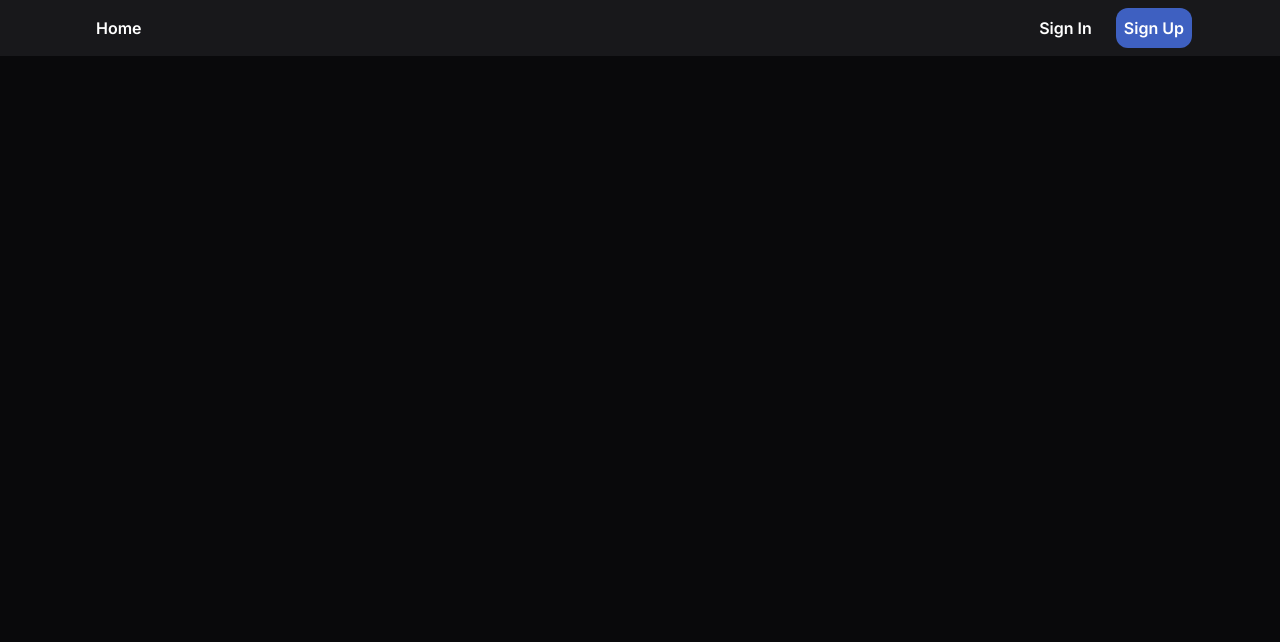
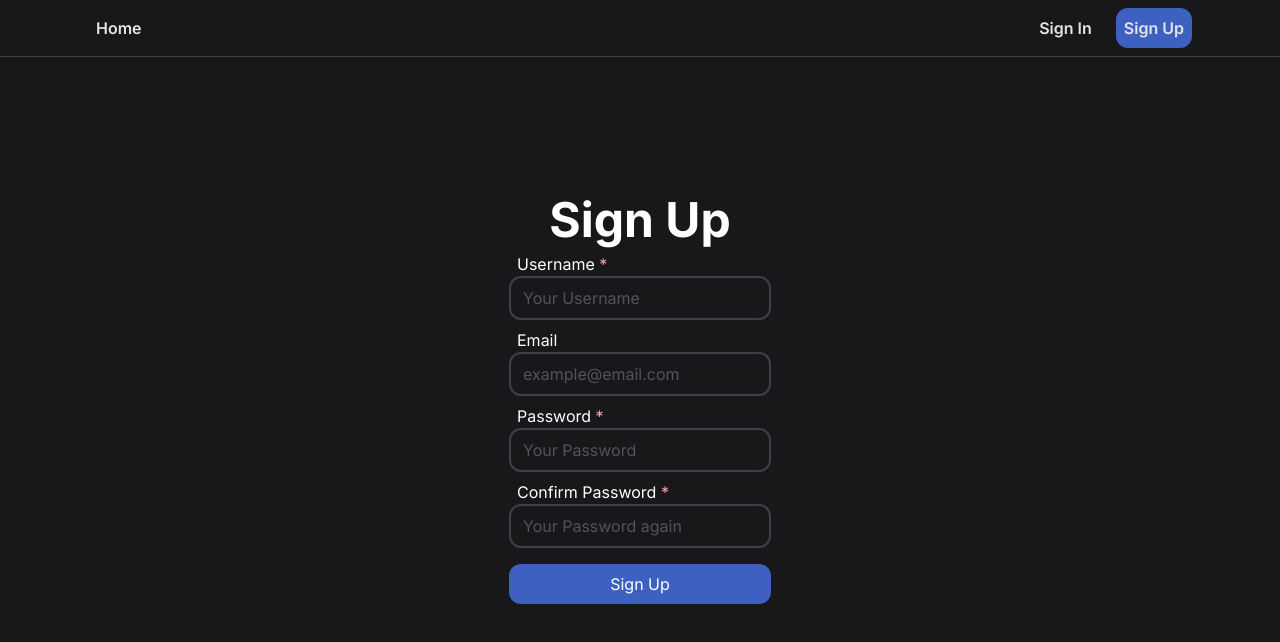
Before and after one commit to YaikaRace/oush, a Vue app: page /signup in a window 1280 px wide. Shown: the top 642 px of the page. Built offline with nearby package versions, Linux system fonts and the light colour scheme.

Commit message:
Updated BG Colors Added Sign Up and Sign In routes and Views Added Shorten URL Redirections

```diff
--- a/public/index.html
+++ b/public/index.html
@@ -18,7 +18,7 @@
     ></script>
     <title>OUS - Open URL Shortener</title>
   </head>
-  <body class="bg-zinc-950 min-w-full font-inter">
+  <body class="bg-zinc-900 min-w-full font-inter">
     <noscript>
       <strong
         >We're sorry but <%= htmlWebpackPlugin.options.title %> doesn't work
--- a/src/components/NavBar.vue
+++ b/src/components/NavBar.vue
@@ -1,6 +1,8 @@
 <template>
-  <header class="sticky top-0 left-0">
-    <nav class="bg-zinc-900 min-h-fit min-w-full">
+  <header class="sticky top-0 left-0 z-10">
+    <nav
+      class="min-h-fit min-w-full bg-zinc-900 border-b-[1px] border-zinc-700"
+    >
       <ul class="flex py-2 md:w-11/12 md:mx-auto md:max-w-[70rem]">
         <li>
           <router-link :to="{ name: 'home' }" class="nav-button"
@@ -8,13 +10,13 @@
           >
         </li>
         <li class="ml-auto">
-          <router-link :to="{ name: 'home' }" class="nav-button"
+          <router-link :to="{ name: 'signin' }" class="nav-button"
             >Sign In</router-link
           >
         </li>
         <li>
           <router-link
-            :to="{ name: 'home' }"
+            :to="{ name: 'signup' }"
             class="signup bg-matte-blue text-white rounded-xl hover:bg-white hover:text-matte-medium-blue"
             >Sign Up</router-link
           >
@@ -35,9 +37,9 @@ export default defineComponent({
 <style lang="postcss" scoped>
 .nav-button,
 .signup {
-  @apply inline-block text-white p-2 font-semibold mx-2;
+  @apply inline-block text-zinc-200 p-2 font-semibold mx-2;
 }
 .nav-button:hover {
-  @apply bg-matte-blue text-white rounded-xl;
+  @apply bg-matte-blue text-zinc-200 rounded-xl;
 }
 </style>
--- a/src/components/form/FormInput.vue
+++ b/src/components/form/UrlInput.vue
@@ -12,7 +12,7 @@
     <button
       type="submit"
       :disabled="disabled"
-      class="text-white bg-matte-blue h-full px-4 rounded-2xl absolute right-0 disabled:bg-matte-dark-blue disabled:text-zinc-400"
+      class="text-white bg-matte-blue h-full px-4 rounded-2xl absolute right-0 disabled:bg-matte-dark-blue disabled:text-zinc-400 hover:bg-white hover:text-matte-light-blue"
     >
       <i class="fa-solid fa-paper-plane"></i>
     </button>
@@ -23,7 +23,7 @@
 import { defineComponent } from 'vue'
 
 export default defineComponent({
-  name: 'FormInput',
+  name: 'UrlInput',
   emits: ['update:modelValue'],
   props: {
     modelValue: String,
@@ -37,9 +37,9 @@ export default defineComponent({
 
 <style lang="postcss" scoped>
 .form-input {
-  @apply bg-transparent border-2 border-zinc-700 rounded-2xl text-white caret-white
+  @apply bg-transparent border-2 border-zinc-600 rounded-2xl text-white caret-white
   outline-none px-2 py-1 focus:border-matte-blue transition-all duration-200
-  disabled:text-zinc-700;
+  disabled:text-zinc-700 bg-zinc-900;
 }
 .form-input::placeholder {
   @apply transition-all duration-200 text-zinc-700 focus:opacity-0;
--- a/src/router/index.ts
+++ b/src/router/index.ts
@@ -5,6 +5,32 @@ const routes: Array<RouteRecordRaw> = [
     path: '/',
     name: 'home',
     component: () => import('@/views/HomeView.vue')
+  },
+  {
+    path: '/signup',
+    name: 'signup',
+    component: () => import('@/views/SignUp.vue'),
+    meta: {
+      notAuth: true
+    }
+  },
+  {
+    path: '/signin',
+    name: 'signin',
+    component: () => import('@/views/SignIn.vue'),
+    meta: {
+      notAuth: true
+    }
+  },
+  {
+    path: '/r/:id',
+    name: 'redirect',
+    component: () => import('@/views/RedirectView.vue')
+  },
+  {
+    path: '/:pathmatch(.*)*',
+    name: 'notfound',
+    redirect: '/'
   }
 ]
 
--- a/src/views/HomeView.vue
+++ b/src/views/HomeView.vue
@@ -3,25 +3,40 @@
     class="h-dvh w-full absolute flex flex-col justify-center items-center text-center flex-1"
   >
     <header>
-      <h1 class="text-6xl text-matte-light-blue font-bold">OUS</h1>
+      <h1 class="text-6xl text-matte-light-blue font-bold">OUSH</h1>
       <h2 class="text-xl text-zinc-600 font-semibold">Open URL Shortener</h2>
     </header>
     <section>
       <form class="m-4" @submit.prevent="short">
-        <form-input v-model="url" :disabled="disabled" />
+        <url-input v-model="url" :disabled="disabled" />
       </form>
-      <span v-if="shortUrl" class="text-white font-semibold"
-        >Short Url:
+      <div v-if="shortUrl" class="text-white font-semibold">
+        Short Url:
         <br />
-        <a :href="shortUrl" class="text-matte-light-blue">{{ shortUrl }}</a
-        ><button @click="copyUrl"><i class="fa-solid fa-copy ml-3"></i></button
-      ></span>
+        <a
+          :href="shortUrl"
+          class="text-matte-light-blue hover:underline hover:text-white"
+          >{{ shortUrl }}</a
+        >
+        <div class="relative inline-block">
+          <button @click="copyUrl">
+            <i class="fa-solid fa-copy ml-3 hover:text-matte-light-blue"></i>
+          </button>
+          <transition name="copied">
+            <span
+              v-if="copied"
+              class="bg-white text-zinc-950 p-1 rounded-lg absolute text-xs min-w-max -bottom-8 -left-1/2 -translate-x-1/2 -z-10"
+              >Copied to clipboard!</span
+            >
+          </transition>
+        </div>
+      </div>
     </section>
   </article>
 </template>
 
 <script lang="ts">
-import FormInput from '@/components/form/FormInput.vue'
+import UrlInput from '@/components/form/UrlInput.vue'
 import { defineComponent } from 'vue'
 
 export default defineComponent({
@@ -30,15 +45,16 @@ export default defineComponent({
     return {
       url: '',
       shortUrl: '',
-      disabled: false
+      disabled: false,
+      copied: false
     }
   },
   components: {
-    FormInput
+    UrlInput
   },
   methods: {
     async short() {
-      const baseUrl = process.env.VUE_APP_API_URL ?? 'http://localhost:300'
+      const baseUrl = process.env.VUE_APP_API_URL ?? 'http://localhost:3000'
       try {
         this.disabled = true
         const response = await fetch(`${baseUrl}/api/v1/url/short`, {
@@ -61,7 +77,45 @@ export default defineComponent({
     },
     copyUrl() {
       navigator.clipboard.writeText(this.shortUrl)
+      this.copied = true
+      const timeout = setTimeout(() => {
+        this.copied = false
+        clearTimeout(timeout)
+      }, 3000)
     }
   }
 })
 </script>
+
+<style lang="postcss" scoped>
+.copied-enter-from,
+.copied-leave-to {
+  @apply opacity-0 -translate-y-8;
+}
+.copied-enter-active,
+.copied-leave-active {
+  @apply transition-all duration-200;
+}
+article {
+  background: radial-gradient(circle, rgb(39 39 42 / 0.25) 10%, transparent 11%),
+    radial-gradient(
+      circle at bottom left,
+      rgb(39 39 42 / 0.25) 5%,
+      transparent 6%
+    ),
+    radial-gradient(
+      circle at bottom right,
+      rgb(39 39 42 / 0.25) 5%,
+      transparent 6%
+    ),
+    radial-gradient(circle at top left, rgb(39 39 42 / 0.25) 5%, transparent 6%),
+    radial-gradient(
+      circle at top right,
+      rgb(39 39 42 / 0.25) 5%,
+      transparent 6%
+    );
+  background-size: 3em 3em;
+  background-color: #18181b;
+  opacity: 1;
+}
+</style>
--- /dev/null
+++ b/src/views/RedirectView.vue
@@ -0,0 +1,69 @@
+<template>
+  <article
+    class="text-white h-full min-w-full flex flex-col justify-center items-center absolute bg-zinc-900 z-20 text-center"
+  >
+    <div v-if="!error">
+      <h1 class="text-5xl font-bold">You are being redirected...</h1>
+      <span class="text-zinc-600 font-semibold text-xl"
+        >This may take a while depending on your connection.</span
+      >
+    </div>
+    <div v-else>
+      <h1 class="text-5xl font-bold">There was an error redirecting</h1>
+      <span class="text-zinc-500 font-semibold text-xl"
+        >Do you want to try it again?</span
+      >
+      <div class="mt-8">
+        <router-link :to="{ name: 'home' }" class="btn">Home</router-link>
+        <button @click="refresh" class="btn">Try again</button>
+      </div>
+    </div>
+  </article>
+</template>
+
+<script lang="ts">
+import { defineComponent } from 'vue'
+
+export default defineComponent({
+  name: 'RedirectView',
+  data() {
+    return {
+      error: false
+    }
+  },
+  async mounted() {
+    const id = this.$route.params.id
+    const baseUrl = process.env.VUE_APP_API_URL
+    if (!id || !baseUrl || id.length !== 8) {
+      this.error = true
+      return
+    }
+    try {
+      const response = await fetch(`${baseUrl}/api/v1/url/redirect/${id}`)
+      const json = await response.json()
+      console.log(json)
+      if (!json.success) {
+        this.error = true
+        return
+      }
+      window.location.replace(json.data.url)
+    } catch (e) {
+      this.error = true
+    }
+  },
+  methods: {
+    refresh() {
+      window.location.reload()
+    }
+  }
+})
+</script>
+
+<style lang="postcss" scoped>
+.btn {
+  @apply bg-matte-blue py-2 px-4 inline-block rounded-xl mx-2 min-w-32 font-semibold;
+}
+.btn:hover {
+  @apply bg-white text-matte-light-blue;
+}
+</style>
--- /dev/null
+++ b/src/views/SignIn.vue
@@ -0,0 +1,63 @@
+<template>
+  <article
+    class="flex flex-col justify-center items-center absolute w-full h-full"
+  >
+    <h1 class="text-white text-5xl font-bold">Sign In</h1>
+    <form @submit.prevent>
+      <label for="username">Username / Email</label>
+      <input
+        v-model="username"
+        id="username"
+        placeholder="example@email.com"
+        type="text"
+        required
+      />
+      <label for="password">Password</label>
+      <input
+        v-model="password"
+        id="password"
+        placeholder="Your Password"
+        type="password"
+        required
+      />
+      <button type="submit" class="btn">Sign In</button>
+    </form>
+    <strong v-if="registered" class="text-green-300 p-4 max-w-[25ch]"
+      >You have successfully registered now you must sign up</strong
+    >
+  </article>
+</template>
+
+<script lang="ts">
+import { defineComponent } from 'vue'
+
+export default defineComponent({
+  name: 'SignIn',
+  mounted() {
+    this.registered = Boolean(this.$route.query.success)
+  },
+  data() {
+    return {
+      username: '',
+      password: '',
+      registered: false
+    }
+  }
+})
+</script>
+
+<style lang="postcss" scoped>
+label,
+input {
+  @apply block text-white;
+}
+label {
+  @apply mt-2 ml-2;
+}
+input {
+  @apply py-2 px-3 bg-zinc-900 border-2 border-zinc-700 rounded-xl outline-none placeholder:text-zinc-600;
+}
+.btn {
+  @apply bg-matte-blue text-white py-2 w-full mt-4 rounded-xl hover:text-matte-light-blue hover:bg-white;
+}
+</style>
--- /dev/null
+++ b/src/views/SignUp.vue
@@ -0,0 +1,78 @@
+<template>
+  <article
+    class="flex flex-col justify-center items-center absolute w-full h-full"
+  >
+    <h1 class="text-white text-5xl font-bold">Sign Up</h1>
+    <form @submit.prevent>
+      <label for="username">Username <span class="required">*</span></label>
+      <input
+        v-model="username"
+        id="username"
+        placeholder="Your Username"
+        type="text"
+        required
+      />
+      <label for="email">Email</label>
+      <input
+        v-model="email"
+        id="email"
+        placeholder="example@email.com"
+        type="email"
+      />
+      <label for="password">Password <span class="required">*</span></label>
+      <input
+        v-model="password"
+        id="password"
+        placeholder="Your Password"
+        type="password"
+        required
+      />
+      <label for="cpassword"
+        >Confirm Password <span class="required">*</span></label
+      >
+      <input
+        v-model="cPassword"
+        id="cpassword"
+        placeholder="Your Password again"
+        type="password"
+        required
+      />
+      <button type="submit" class="btn">Sign Up</button>
+    </form>
+  </article>
+</template>
+
+<script lang="ts">
+import { defineComponent } from 'vue'
+
+export default defineComponent({
+  name: 'SignUp',
+  data() {
+    return {
+      username: '',
+      email: '',
+      password: '',
+      cPassword: ''
+    }
+  }
+})
+</script>
+
+<style lang="postcss" scoped>
+label,
+input {
+  @apply block text-white;
+}
+label {
+  @apply mt-2 ml-2;
+}
+.required {
+  @apply text-red-300;
+}
+input {
+  @apply py-2 px-3 bg-zinc-900 border-2 border-zinc-700 rounded-xl outline-none placeholder:text-zinc-600;
+}
+.btn {
+  @apply bg-matte-blue text-white py-2 w-full mt-4 rounded-xl hover:text-matte-light-blue hover:bg-white;
+}
+</style>
```
